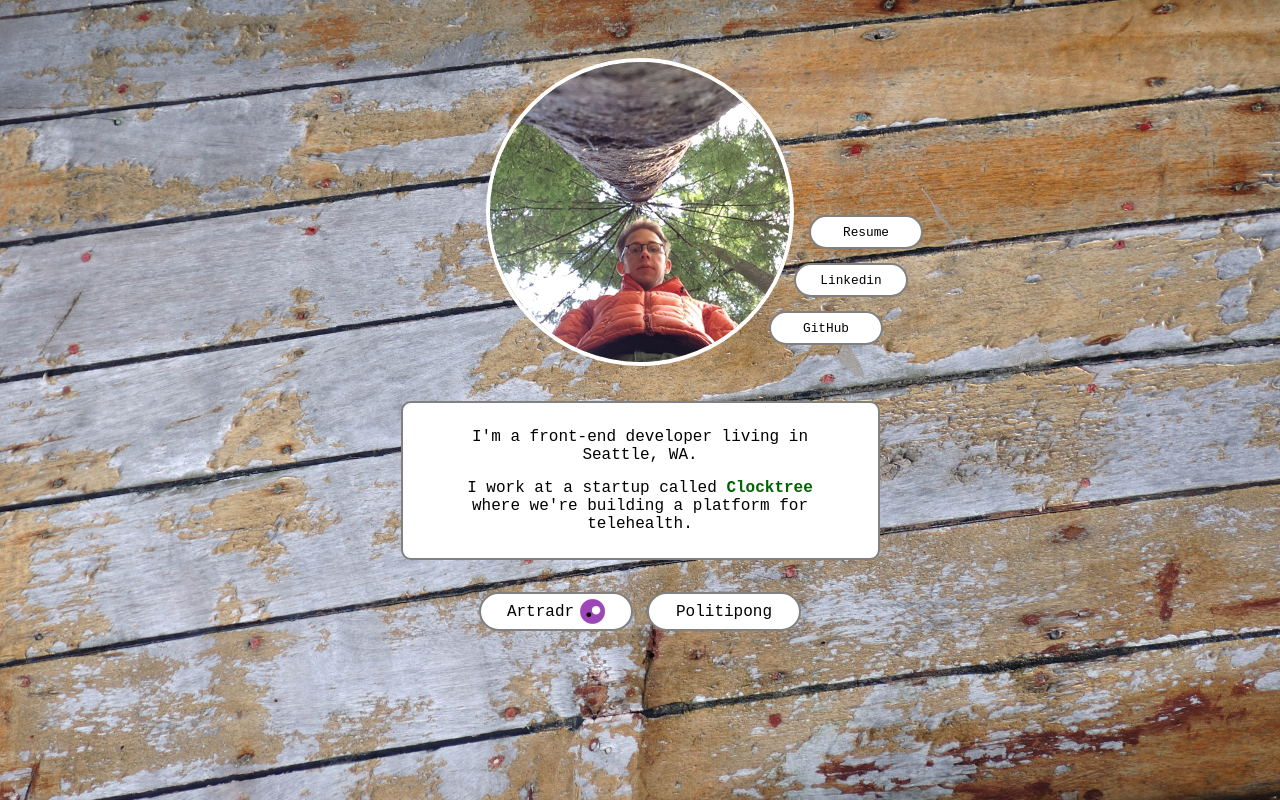
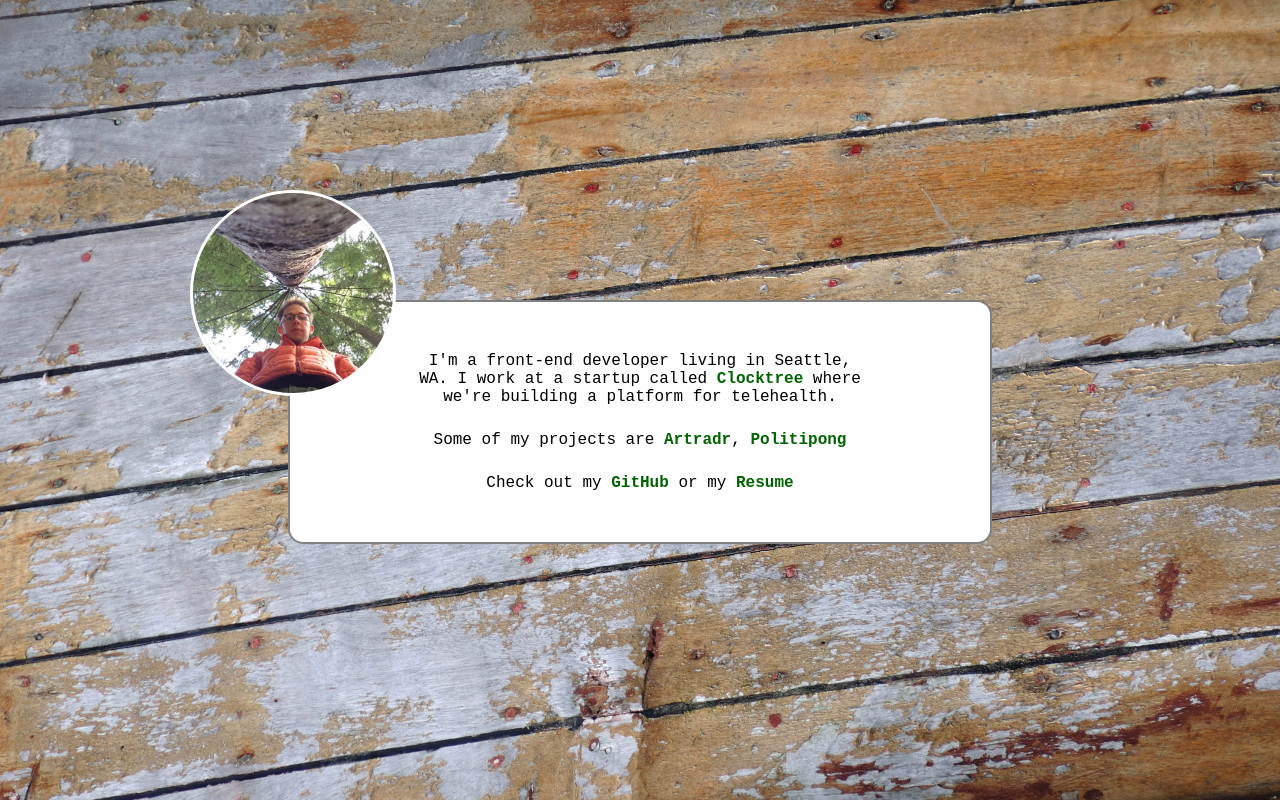
Before and after one commit to russellmays/russellmays.github.io, a plain HTML site: page index.html in a window 1280 px wide. Drawn offline with Linux system fonts and the light colour scheme.

Commit message:
switching to different design

```diff
--- a/css/globals.css
+++ /dev/null
@@ -1,22 +0,0 @@
-body {
-    font-family: 'Courier New', Courier, 'Lucida Sans Typewriter', 'Lucida Typewriter', monospace;
-}
-
-.bg-img {
-    position: fixed;
-    top: 0;
-    left: 0;
-
-    min-width: 1286px;
-    width: 100%;
-
-    min-height: 100%;
-    height: auto;
-
-    z-index: -1;
-}
-
-a {
-    text-decoration: none;
-    color: black;
-}
--- a/css/index.css
+++ /dev/null
@@ -1,74 +0,0 @@
-body {
-    min-width: 580px;
-}
-
-.top-container {
-    display: -webkit-flex;
-    display: flex;
-
-    -webkit-justify-content: center;
-    justify-content: center;
-}
-
-.flexbox-spacer {
-    width: 136px
-}
-
-.avatar-lg-container {
-    margin-top: 50px;
-}
-
-.avatar-lg-container > img {
-    width: 300px;
-    height: 300px;
-    border: 4px solid white;
-    border-radius: 50%;
-}
-
-.link-social-container {
-    display: -webkit-flex;
-    display: flex;
-
-    -webkit-flex-direction: column;
-    flex-direction: column;
-
-    margin-top: 200px;
-}
-
-.bio {
-    width: 425px;
-    padding: 25px;
-    border-radius: 10px;
-
-    background-color: white;
-    border: 2px solid gray;
-
-    margin: 30px auto 0 auto;
-
-    text-align: center;
-}
-
-.bio-intro {
-    width: 360px;
-    margin: 0 auto;
-}
-
-.bio-work {
-    width: 360px;
-    margin: 15px auto 0px auto;
-}
-
-.bio-work > a {
-    font-weight: 600;
-    color: darkgreen;
-}
-
-.link-project-container {
-    display: -webkit-flex;
-    display: flex;
-
-    -webkit-justify-content: center;
-    justify-content: center;
-
-    margin-top: 25px;
-}
--- a/css/links.css
+++ /dev/null
@@ -1,46 +0,0 @@
-.link {
-    display: -webkit-flex;
-    display: flex;
-
-    -webkit-justify-content: center;
-    justify-content: center;
-
-    -webkit-align-items: center;
-    align-items: center;
-
-    border: 2px solid gray;
-    border-radius: 20px;
-    background-color: white;
-    margin: 7px;
-}
-
-.link-social {
-    height: 30px;
-    width: 110px;
-    font-size: 0.8em;
-}
-
-.link-social-resume {
-    margin-left: 15px;
-}
-
-.link-social-wider {
-    width: 120px;
-}
-
-.link-social-linkedin {
-    margin-left: 0px;
-}
-
-.link-social-github {
-    margin-left: -25px;
-}
-
-.link-project {
-    height: 35px;
-    width: 150px;
-}
-
-.link-artradr > img {
-    margin-left: 6px;
-}
--- a/css/resume.css
+++ /dev/null
@@ -1,49 +0,0 @@
-.page-container {
-    display: -webkit-flex;
-    display: flex;
-
-    -webkit-justify-content: center;
-    justify-content: center;
-
-    min-width: 1175px;
-}
-
-
-.sidebar {
-    display: -webkit-flex;
-    display: flex;
-
-    -webkit-flex-direction: column;
-    flex-direction: column;
-
-    -webkit-align-items: center;
-    align-items: center;
-
-    min-width: 300px;
-}
-
-.avatar-sm-container {
-    margin-top: 100px;
-    margin-bottom: 15px;
-}
-
-.avatar-sm-container > img {
-    width: 150px;
-    height: 150px;
-    border: 2px solid white;
-    border-radius: 50%;
-}
-
-.resume {
-    width: 800px;
-    /*height: 1050px;*/
-    height: 1125px;
-    background: white;
-
-    margin-top: 50px;
-    margin-bottom: 50px;
-}
-
-.flexbox-spacer {
-    width: 300px;
-}
--- a/index.html
+++ b/index.html
@@ -3,45 +3,24 @@
     <head>
         <title>Russell Mays</title>
         <link rel="shortcut icon" type="image/png" href="images/russellmays.png">
-        <link rel="stylesheet" type="text/css" href="css/globals.css">
-        <link rel="stylesheet" type="text/css" href="css/index.css">
-        <link rel="stylesheet" type="text/css" href="css/links.css">
+        <link rel="stylesheet" type="text/css" href="style.css">
     </head>
     <body>
         <img class="bg-img" src="images/woodenboat.jpg">
-        <div class="top-container">
-            <div class="flexbox-spacer"></div>
-            <div class="avatar-lg-container">
-                <img src="images/avatar.png">
-            </div>
-            <div class="link-social-container">
-                <a class="link link-social link-social-resume" href="resume">
-                    Resume
-                </a>
-                <a class="link link-social link-social-linkedin" href="https://www.linkedin.com/in/russellmays">
-                    Linkedin
-                </a>
-                <a class="link link-social link-social-github" href="https://github.com/russellmays">
-                    GitHub
-                </a>
-            </div>
+        <div class="avatar-container">
+            <img src="images/avatar.png">
         </div>
         <div class="bio">
-            <div class="bio-intro">
-                I'm a front-end developer living in Seattle, WA.
+            <div class="bio-section">
+                I'm a front-end developer living in Seattle, WA. I work at a startup called <a href="https://www.clocktree.com">Clocktree</a> where we're building a platform for telehealth.
             </div>
-            <div class="bio-work">
-                I work at a startup called <a href="https://www.clocktree.com">Clocktree</a> where we're building a platform for telehealth.
+            <div class="bio-section">
+                Some of my projects are <a href="https://www.artradr.com">Artradr</a>, <a href="https://github.com/russellmays/politipong">Politipong</a>
+
             </div>
-        </div>
-        <div class="link-project-container">
-            <a class="link link-project link-artradr" href="https://www.artradr.com">
-                Artradr
-                <img src="images/artradr-25px.png">
-            </a>
-            <a class="link link-project" href="https://github.com/russellmays/politipong">
-                Politipong
-            </a>
+            <div class="bio-section bio-section-final">
+                Check out my <a href="https://github.com/russellmays">GitHub</a> or my <a href="resume.pdf" download="russellmays.pdf">Resume</a>
+            </div>
         </div>
     </body>
 </html>
--- /dev/null
+++ b/style.css
@@ -0,0 +1,59 @@
+body {
+    font-family: 'Courier New', Courier, 'Lucida Sans Typewriter', 'Lucida Typewriter', monospace;
+    min-width: 900px;
+}
+
+a {
+    font-weight: 600;
+    color: darkgreen;
+    text-decoration: none;
+}
+
+.bg-img {
+    position: fixed;
+    top: 0;
+    left: 0;
+
+    min-width: 1286px;
+    width: 100%;
+
+    min-height: 100%;
+    height: auto;
+
+    z-index: -1;
+}
+
+.avatar-container {
+    position: absolute;
+    top: 190px;
+    left: 50%;
+    margin-left: -450px;
+}
+
+.avatar-container > img {
+    width: 200px;
+    height: 200px;
+    border: 3px solid white;
+    border-radius: 50%;
+}
+
+.bio {
+    width: 600px;
+    margin: 300px auto 0 auto;
+    padding: 50px;
+
+    border-radius: 15px;
+    background-color: white;
+    border: 2px solid gray;
+
+    text-align: center;
+}
+
+.bio-section {
+    width: 450px;
+    margin: 0 auto 25px auto;
+}
+
+.bio-section-final {
+    margin-bottom: 0;
+}
```
Also changed, not shown: resume-doc.html (deleted, +0 -100 lines), resume.html (deleted, +0 -33 lines), images/artradr-25px.png (deleted).
